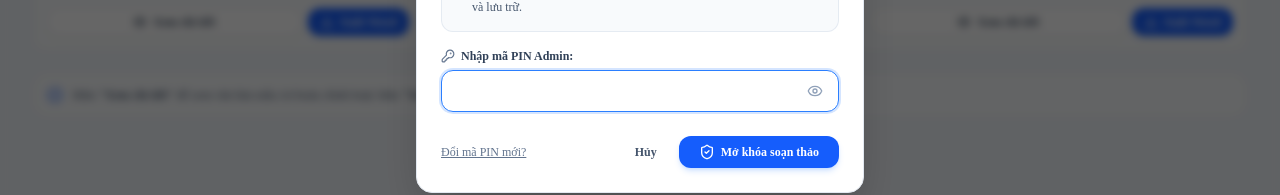
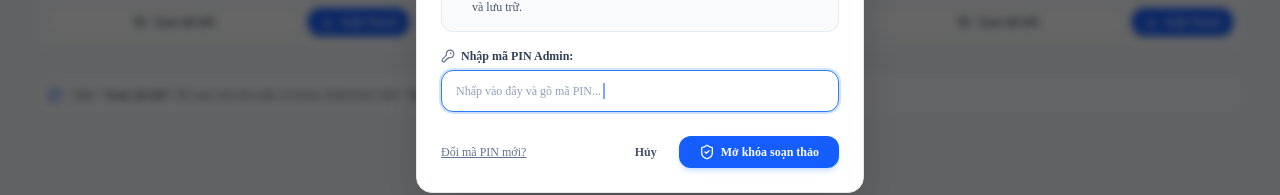
Before and after one commit to ftu016-create/atvsld-ialy, a React (Vite) app: page / in a window 1280 px wide. Both pictures are taken after a click on the button "Đăng nhập Admin". Shown: the part 397-592 px from the top of the page. Built offline with nearby package versions, Linux system fonts and the light colour scheme; no server answers; the database is empty.

Commit message:
feat(auth): implement secure input component
Introduce SecureSecretInput to prevent browser and password manager auto-fill/suggestions by replacing standard input elements with a custom contentEditable implementation.

```diff
--- a/src/components/AdminAuthModal.tsx
+++ b/src/components/AdminAuthModal.tsx
@@ -1,6 +1,7 @@
 import React, { useState, useEffect } from 'react';
-import { ShieldCheck, Lock, KeyRound, AlertCircle, X, CheckCircle2, Eye, EyeOff, Loader2 } from 'lucide-react';
+import { ShieldCheck, Lock, KeyRound, AlertCircle, X, CheckCircle2, Loader2 } from 'lucide-react';
 import { getSharedAdminPin, setSharedAdminPin, subscribeToSharedAdminPin, DEFAULT_ADMIN_PIN } from '../lib/firebase';
+import { SecureSecretInput } from './SecureSecretInput';
 
 interface AdminAuthModalProps {
   isOpen: boolean;
@@ -214,47 +215,17 @@ export const AdminAuthModal: React.FC<AdminAuthModalProps> = ({
                     Nhập mã PIN Admin:
                   </span>
                 </label>
-                <div className="relative">
-                  <input
-                    id="input-admin-pin"
-                    name="admin_system_code_entry"
-                    type="text"
-                    inputMode="text"
-                    value={pin}
-                    onChange={(e) => {
-                      setPin(e.target.value);
-                      if (error) setError('');
-                    }}
-                    onKeyDown={(e) => {
-                      if (e.key === 'Enter') {
-                        e.preventDefault();
-                        handleLogin();
-                      }
-                    }}
-                    style={{
-                      WebkitTextSecurity: showPin ? 'none' : 'disc',
-                    }}
-                    placeholder=""
-                    autoComplete="off"
-                    autoCorrect="off"
-                    autoCapitalize="off"
-                    spellCheck={false}
-                    aria-autocomplete="none"
-                    data-lpignore="true"
-                    data-1p-ignore="true"
-                    data-bwignore="true"
-                    data-form-type="other"
-                    autoFocus
-                    className="w-full px-3.5 py-2.5 text-sm bg-slate-50 focus:bg-white border border-slate-300 rounded-xl focus:ring-2 focus:ring-blue-500/20 focus:border-blue-500 outline-hidden font-mono tracking-wider transition"
-                  />
-                  <button
-                    type="button"
-                    onClick={() => setShowPin(!showPin)}
-                    className="absolute right-3 top-1/2 -translate-y-1/2 text-slate-400 hover:text-slate-600 p-1 cursor-pointer"
-                  >
-                    {showPin ? <EyeOff className="w-4 h-4" /> : <Eye className="w-4 h-4" />}
-                  </button>
-                </div>
+                <SecureSecretInput
+                  id="secure-admin-pin"
+                  value={pin}
+                  onChange={(val) => {
+                    setPin(val);
+                    if (error) setError('');
+                  }}
+                  onEnter={() => handleLogin()}
+                  placeholder="Nhấp vào đây và gõ mã PIN..."
+                  autoFocus
+                />
               </div>
 
               <div className="flex items-center justify-between pt-2">
@@ -301,83 +272,42 @@ export const AdminAuthModal: React.FC<AdminAuthModalProps> = ({
 
               <div>
                 <label className="block text-xs font-semibold text-slate-700 mb-1">Mã PIN cũ (hiện tại):</label>
-                <input
-                  name="old_sec_key_val"
-                  type="text"
+                <SecureSecretInput
+                  id="secure-old-pin"
                   value={oldPin}
-                  onChange={(e) => {
-                    setOldPin(e.target.value);
+                  onChange={(val) => {
+                    setOldPin(val);
                     if (error) setError('');
                   }}
-                  style={{ WebkitTextSecurity: 'disc' }}
-                  placeholder=""
-                  autoComplete="off"
-                  autoCorrect="off"
-                  autoCapitalize="off"
-                  spellCheck={false}
-                  aria-autocomplete="none"
-                  data-lpignore="true"
-                  data-1p-ignore="true"
-                  data-bwignore="true"
-                  data-form-type="other"
+                  placeholder="Nhập mã PIN cũ..."
                   autoFocus
-                  className="w-full px-3 py-2 text-sm bg-slate-50 border border-slate-300 rounded-xl focus:ring-2 focus:ring-blue-500/20 focus:border-blue-500 outline-hidden font-mono tracking-wider"
                 />
               </div>
 
               <div>
                 <label className="block text-xs font-semibold text-slate-700 mb-1">Mã PIN mới:</label>
-                <input
-                  name="new_sec_key_val"
-                  type="text"
+                <SecureSecretInput
+                  id="secure-new-pin"
                   value={newPin}
-                  onChange={(e) => {
-                    setNewPin(e.target.value);
+                  onChange={(val) => {
+                    setNewPin(val);
                     if (error) setError('');
                   }}
-                  style={{ WebkitTextSecurity: 'disc' }}
-                  placeholder=""
-                  autoComplete="off"
-                  autoCorrect="off"
-                  autoCapitalize="off"
-                  spellCheck={false}
-                  aria-autocomplete="none"
-                  data-lpignore="true"
-                  data-1p-ignore="true"
-                  data-bwignore="true"
-                  data-form-type="other"
-                  className="w-full px-3 py-2 text-sm bg-slate-50 border border-slate-300 rounded-xl focus:ring-2 focus:ring-blue-500/20 focus:border-blue-500 outline-hidden font-mono tracking-wider"
+                  placeholder="Nhập mã PIN mới (từ 4 ký tự)..."
                 />
               </div>
 
               <div>
                 <label className="block text-xs font-semibold text-slate-700 mb-1">Nhập lại mã PIN mới:</label>
-                <input
-                  name="confirm_sec_key_val"
-                  type="text"
+                <SecureSecretInput
+                  id="secure-confirm-pin"
                   value={confirmNewPin}
-                  onChange={(e) => {
-                    setConfirmNewPin(e.target.value);
+                  onChange={(val) => {
+                    setConfirmNewPin(val);
                     if (error) setError('');
                   }}
-                  onKeyDown={(e) => {
-                    if (e.key === 'Enter') {
-                      e.preventDefault();
-                      handleChangePinSubmit();
-                    }
-                  }}
-                  style={{ WebkitTextSecurity: 'disc' }}
-                  placeholder=""
-                  autoComplete="off"
-                  autoCorrect="off"
-                  autoCapitalize="off"
-                  spellCheck={false}
-                  aria-autocomplete="none"
-                  data-lpignore="true"
-                  data-1p-ignore="true"
-                  data-bwignore="true"
-                  data-form-type="other"
-                  className="w-full px-3 py-2 text-sm bg-slate-50 border border-slate-300 rounded-xl focus:ring-2 focus:ring-blue-500/20 focus:border-blue-500 outline-hidden font-mono tracking-wider"
+                  onEnter={() => handleChangePinSubmit()}
+                  placeholder="Nhập lại mã PIN mới..."
                 />
               </div>
 
--- /dev/null
+++ b/src/components/SecureSecretInput.tsx
@@ -0,0 +1,130 @@
+import React, { useState, useRef } from 'react';
+import { Eye, EyeOff } from 'lucide-react';
+
+interface SecureSecretInputProps {
+  id?: string;
+  value: string;
+  onChange: (val: string) => void;
+  onEnter?: () => void;
+  placeholder?: string;
+  autoFocus?: boolean;
+  className?: string;
+}
+
+/**
+ * Component SecureSecretInput hoàn toàn không dùng <input type="password"> hay thẻ input thông thường
+ * để các trình duyệt (Chrome, Edge, Safari...) và Password Manager tuyệt đối KHÔNG nhận diện được
+ * và KHÔNG BAO GIỜ hiện popup gợi ý mật khẩu / fill mật khẩu đã lưu.
+ *
+ * Cơ chế hoạt động:
+ * - Dùng một ô <div contentEditable role="textbox"> bắt trực tiếp sự kiện gõ bàn phím (onKeyDown / onPaste).
+ * - Hiển thị giá trị bằng các chấm tròn bảo mật •••• (hoặc text khi bật icon con mắt).
+ * - Hoàn toàn trong suốt với các tiện ích mở rộng mật khẩu.
+ */
+export const SecureSecretInput: React.FC<SecureSecretInputProps> = ({
+  id = 'secure-key-box',
+  value,
+  onChange,
+  onEnter,
+  placeholder = 'Nhập mã...',
+  autoFocus = false,
+  className = '',
+}) => {
+  const [showText, setShowText] = useState(false);
+  const [isFocused, setIsFocused] = useState(false);
+  const boxRef = useRef<HTMLDivElement>(null);
+
+  React.useEffect(() => {
+    if (autoFocus && boxRef.current) {
+      boxRef.current.focus();
+    }
+  }, [autoFocus]);
+
+  const handleKeyDown = (e: React.KeyboardEvent<HTMLDivElement>) => {
+    // Cho phép các phím tắt hệ thống (Ctrl+A, Ctrl+C, v.v.)
+    if (e.ctrlKey || e.metaKey) {
+      return;
+    }
+
+    if (e.key === 'Enter') {
+      e.preventDefault();
+      if (onEnter) onEnter();
+      return;
+    }
+
+    if (e.key === 'Backspace') {
+      e.preventDefault();
+      onChange(value.slice(0, -1));
+      return;
+    }
+
+    if (e.key === 'Delete') {
+      e.preventDefault();
+      onChange('');
+      return;
+    }
+
+    if (e.key === 'Escape' || e.key === 'Tab' || e.key.startsWith('Arrow')) {
+      return;
+    }
+
+    // Nhận các ký tự thông thường (chữ, số, ký tự đặc biệt)
+    if (e.key.length === 1) {
+      e.preventDefault();
+      onChange(value + e.key);
+    }
+  };
+
+  const handlePaste = (e: React.ClipboardEvent<HTMLDivElement>) => {
+    e.preventDefault();
+    const pasted = e.clipboardData.getData('text') || '';
+    if (pasted) {
+      onChange(value + pasted.trim());
+    }
+  };
+
+  const displayText = showText ? value : '•'.repeat(value.length);
+
+  return (
+    <div className="relative flex items-center w-full">
+      <div
+        ref={boxRef}
+        id={id}
+        tabIndex={0}
+        role="textbox"
+        aria-label="Nhập mã bí mật"
+        onFocus={() => setIsFocused(true)}
+        onBlur={() => setIsFocused(false)}
+        onKeyDown={handleKeyDown}
+        onPaste={handlePaste}
+        className={`w-full px-3.5 py-2.5 text-sm bg-slate-50 border rounded-xl outline-hidden font-mono tracking-wider transition cursor-text select-none flex items-center pr-10 min-h-[42px] ${
+          isFocused ? 'bg-white ring-2 ring-blue-500/20 border-blue-500 shadow-xs' : 'border-slate-300'
+        } ${className}`}
+      >
+        {value.length === 0 ? (
+          <span className="text-slate-400 font-sans tracking-normal select-none pointer-events-none text-xs">
+            {placeholder}
+          </span>
+        ) : (
+          <span className="text-slate-900 font-bold text-base tracking-widest">{displayText}</span>
+        )}
+        {/* Con trỏ nhấp nháy */}
+        {isFocused && (
+          <span className="inline-block w-0.5 h-4 bg-blue-600 animate-pulse ml-0.5" />
+        )}
+      </div>
+
+      {value.length > 0 && (
+        <button
+          type="button"
+          tabIndex={-1}
+          onClick={() => setShowText(!showText)}
+          title={showText ? 'Ẩn mã' : 'Hiện mã'}
+          className="absolute right-2.5 text-slate-400 hover:text-slate-600 p-1 cursor-pointer transition rounded-lg hover:bg-slate-100"
+        >
+          {showText ? <EyeOff className="w-4 h-4" /> : <Eye className="w-4 h-4" />}
+        </button>
+      )}
+    </div>
+  );
+};
```
